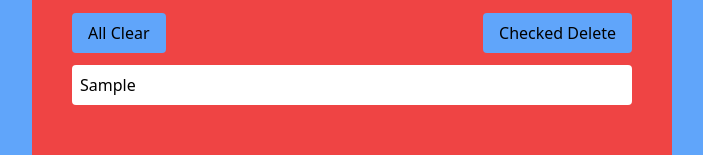
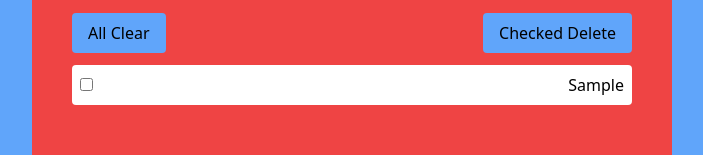
Before and after one commit to Abusyead/Advance_JS_Assignment, a website built with Vite: page index.html in a window 1280 px wide. Both pictures are taken after typing "Sample" into the empty fields and a click on the button "Add". Shown: the part 315-470 px from the top of the page, without its empty margins (288-991 px from the left). Built offline with nearby package versions, Linux system fonts and the light colour scheme.

Commit message:
add checkbox

```diff
--- a/index.html
+++ b/index.html
@@ -18,7 +18,7 @@
                 <button class="bg-blue-400 px-4 py-2 rounded">All Clear</button>
                 <button class="bg-blue-400 px-4 py-2 rounded">Checked Delete</button>
              </div>
-             <div id="output" class="rounded">
+             <div id="output" class="flex justify-between">
 
              </div>
         </div>
--- a/script.js
+++ b/script.js
@@ -10,7 +10,11 @@ addBtn.addEventListener('click' , () =>{
     }
 
     const li = document.createElement('li')
-    li.classList.add("list-none" ,"bg-white" ,"mt-3" , "p-2","rounded")
+    li.classList.add("list-none" ,"bg-white" ,"mt-3" , "p-2","rounded" ,"flex" ,"w-full" ,"justify-between")
+
+    const div = document.createElement('div');
+        div.innerHTML ='<input id="checkbox" onclick="checkBtn(this)" type="Checkbox">'
+        li.appendChild(div)
 
     const p = document.createElement('p')
     p.innerHTML = inputText;
@@ -19,3 +23,17 @@ addBtn.addEventListener('click' , () =>{
     output.appendChild(li);
     textInput.value = ""
 })
+
+
+const checkBtn = (check) => {
+    const checkbox = document.getElementById('checkbox');
+    const text = check.parentNode.nextElementSibling;
+    checkbox.type = 'checkbox';
+    if(checkbox.checked){
+        text.style.textDecoration = "line-through";
+    }
+    else{
+        text.style.textDecoration = 'none';
+    }
+
+}
```
